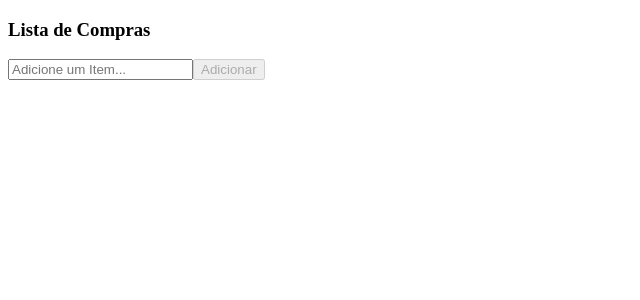
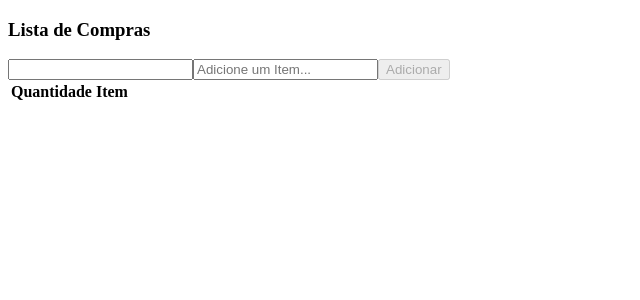
Before and after one commit to JoseHFalsarella/angular-prjListaDeCompras, an Angular app: page /lista in a window 1280 px wide. Shown: the top 300 px of the page, without its empty margins (0-640 px from the left). Built offline with nearby package versions, Linux system fonts and the light colour scheme.

Commit message:
T002: feat - Adicionado a lógica de inserção da quantidade de cada item

```diff
--- a/src/app/pages/lista-de-compras/lista-de-compras.component.html
+++ b/src/app/pages/lista-de-compras/lista-de-compras.component.html
@@ -3,6 +3,7 @@
     <section id="form">
         <form id="add" [formGroup]="listForm" (ngSubmit)="addItem()">
             <div class="inputs">
+                <input id="insertQty" type="number" min="1" value="1" formControlName="insertQty">
                 <input id="writeItem" type="text" placeholder="Adicione um Item..." formControlName="writeItem">
                 <input type="submit" id="btnAdd" value="Adicionar" [disabled]="!listForm.valid">
             </div>
@@ -11,11 +12,20 @@
             </div>
         </form>
     </section>
-    <section id="list">
-        <ul>
-            <li *ngFor="let item of shoppingList; let i = index">
-                {{item}}
-            </li>
-        </ul>
+    <section id="table">
+        <table>
+            <thead>
+                <tr>
+                  <th>Quantidade</th>
+                  <th>Item</th>
+                </tr>
+              </thead>
+              <tbody>
+                <tr *ngFor="let item of shoppingList; let i = index">
+                  <td>{{ item.quantity }}</td>
+                  <td>{{ item.name }}</td>
+                </tr>
+              </tbody>
+        </table>
     </section>
 </section>
--- a/src/app/pages/lista-de-compras/lista-de-compras.component.ts
+++ b/src/app/pages/lista-de-compras/lista-de-compras.component.ts
@@ -8,18 +8,20 @@ import { FormBuilder, FormControl, FormGroup, ReactiveFormsModule, Validators} f
 })
 export class ListaDeComprasComponent {
   listForm: FormGroup;
-  shoppingList: string[]=[];
+  shoppingList: {name: string, quantity: number}[]=[];
 
   constructor(private formBuilder: FormBuilder) {
     this.listForm = this.formBuilder.group({
-      writeItem: ['', Validators.required]
+      writeItem: ['', Validators.required],
+      insertQty: ['', [Validators.required, Validators.min(1)]]
     });
   }
 
   addItem() {
     if (this.listForm.valid) {
       const itemName = this.listForm.get('writeItem')?.value;
-      this.shoppingList.push(itemName);
+      const itemQty = this.listForm.get('insertQty')?.value;
+      this.shoppingList.push({name: itemName, quantity: itemQty});
       this.listForm.reset();
     } else {
       this.listForm.markAllAsTouched();
```
